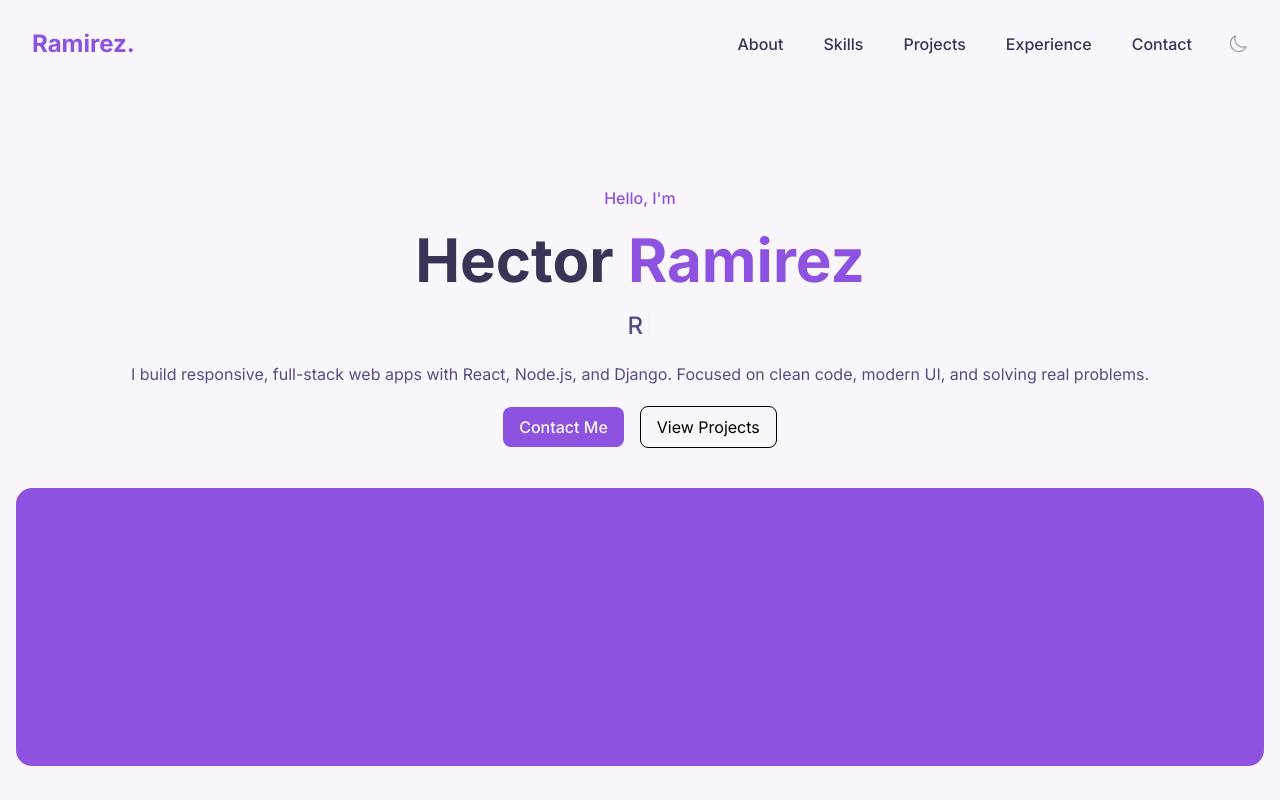
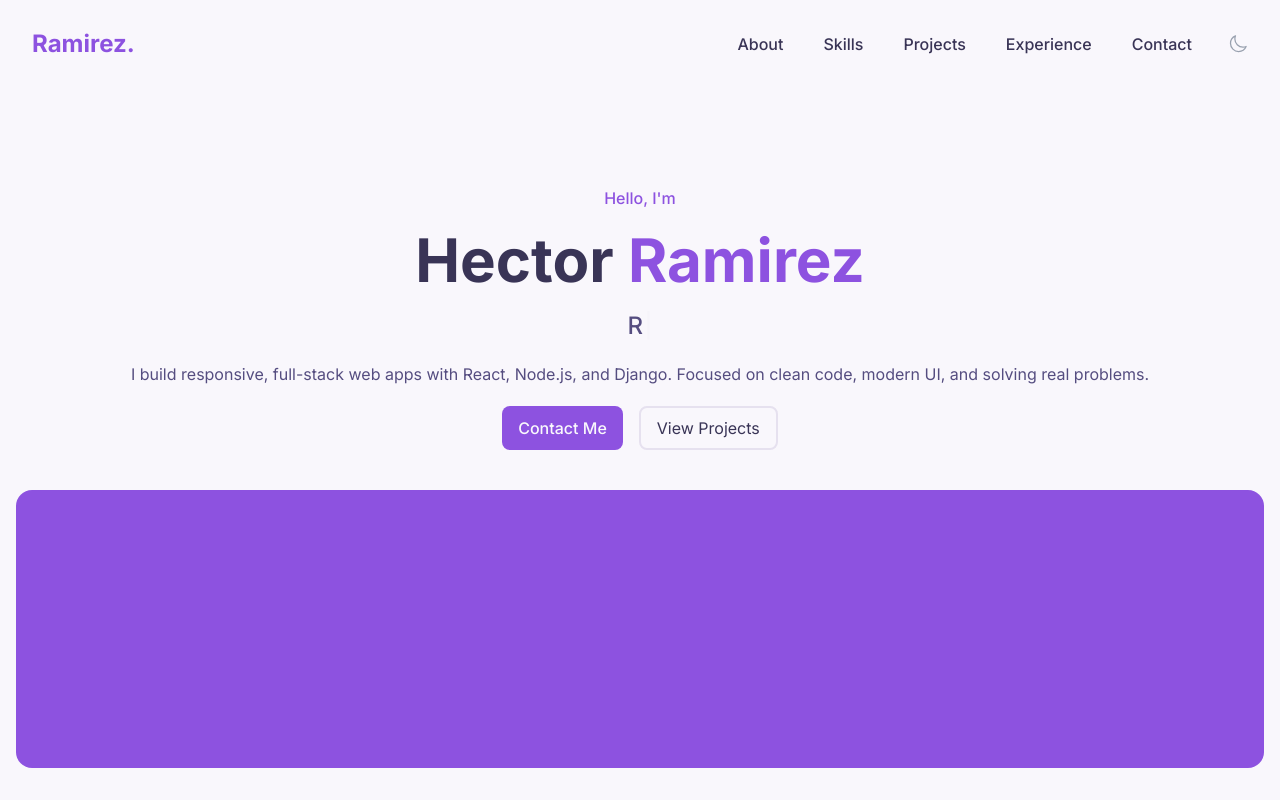
Before and after one commit to hectorlil48/my-portfolio, a React (Vite) app: page / in a window 1280 px wide. Shown: the top 800 px of the page. Built offline with nearby package versions, Linux system fonts and the light colour scheme.

Commit message:
Added styles for View project button.

```diff
--- a/src/components/sections/Hero.jsx
+++ b/src/components/sections/Hero.jsx
@@ -38,14 +38,14 @@ const Hero = () => {
           <a
             href="#contact"
             aria-label="Go to contact section"
-            className="bg-primary text-main-btn rounded-lg px-4 py-2 text-base font-medium"
+            className="bg-primary text-main-btn rounded-lg px-4 py-[10px] text-base font-medium"
           >
             Contact Me
           </a>
           <a
             href="#projects"
             aria-label="Go to projects section"
-            className="rounded-lg border px-4 py-2"
+            className="border-outline text-heading rounded-lg border-2 px-4 py-2"
           >
             View Projects
           </a>
--- a/src/index.css
+++ b/src/index.css
@@ -8,6 +8,7 @@
   --color-heading: hsl(249, 25%, 27%);
   --color-foreground: hsl(250, 25%, 40%);
   --color-main-btn: hsl(260, 40%, 98%);
+  --color-outline: hsl(260, 32%, 91%);
   --color-background: hsl(260, 50%, 98%);
 
   --font-inter: "Inter", sans-serif;
@@ -30,5 +31,6 @@
   --color-background: hsl(251, 28%, 12%);
   --color-heading: hsl(210, 40%, 98%);
   --color-main-btn: hsl(222, 47%, 11%);
+  --color-outline: hsl(217, 33%, 18%);
   --color-foreground: hsl(250, 8%, 75%);
 }
```
